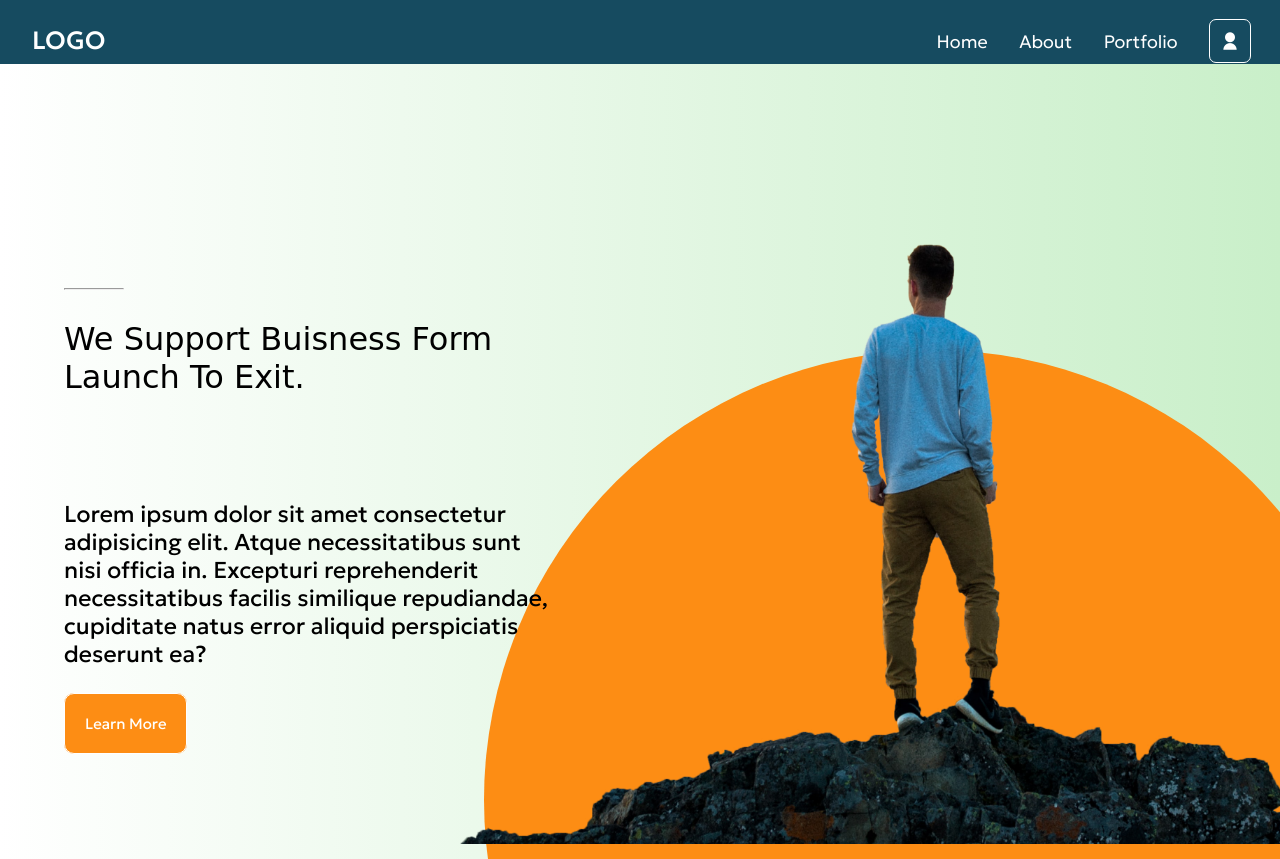
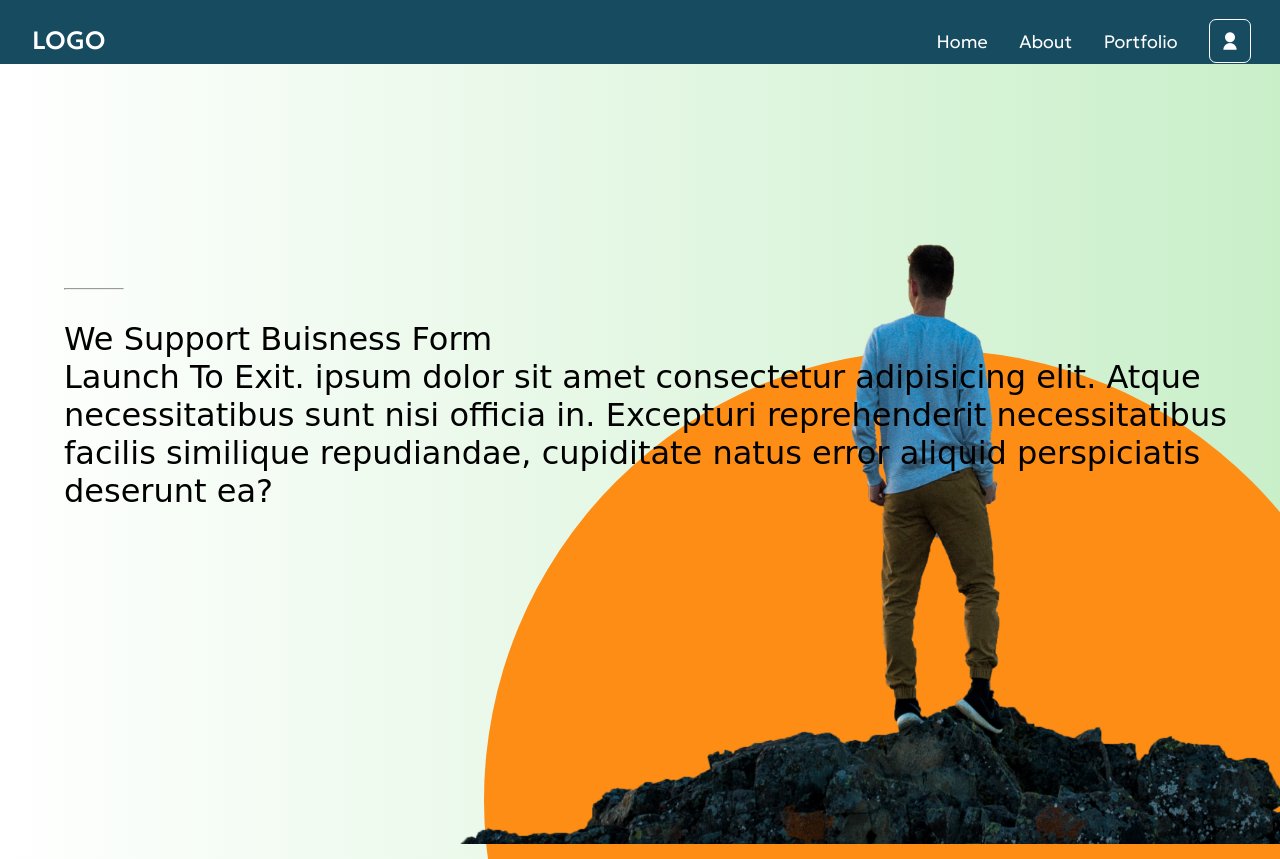
Before and after one commit to Dhiraj-1418/exam-final, a plain HTML site: page Coading, HTML/index.html in a window 1280 px wide. Shown: the top 859 px of the page. Drawn offline with nearby package versions, Linux system fonts and the light colour scheme; a web font is replaced by a local one.

Commit message:
Update index.html

```diff
--- a/Coading, HTML/index.html
+++ b/Coading, HTML/index.html
@@ -38,11 +38,7 @@
     <hr>
     <h1>We Support Buisness Form<br>
         Launch To Exit.
-    </h1>
-    <div class="para">
-
-    <p>
-        Lorem ipsum dolor sit amet consectetur adipisicing elit. Atque necessitatibus sunt nisi officia in. Excepturi reprehenderit necessitatibus facilis similique repudiandae, cupiditate natus error aliquid perspiciatis deserunt ea?
+   ipsum dolor sit amet consectetur adipisicing elit. Atque necessitatibus sunt nisi officia in. Excepturi reprehenderit necessitatibus facilis similique repudiandae, cupiditate natus error aliquid perspiciatis deserunt ea?
     </p>
 </div>
 <div class="button">
```
